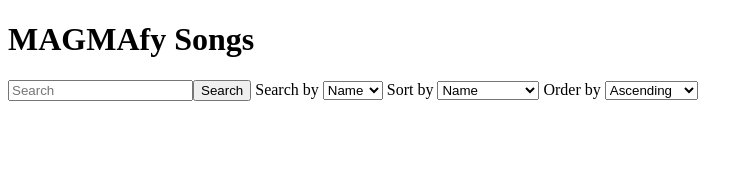
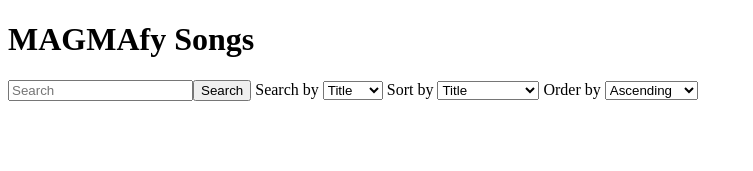
Before and after one commit to mno5865/magma, an Angular app in the folder pdm-ui/: page /users/0/songs in a window 1280 px wide. Shown: the top 171 px of the page, without its empty margins (0-753 px from the left). Built offline with nearby package versions, Linux system fonts and the light colour scheme.

Commit message:
starting working on display

```diff
--- a/pdm-ui/src/app/song.service.ts
+++ b/pdm-ui/src/app/song.service.ts
@@ -1,6 +1,7 @@
 import { Injectable } from '@angular/core';
 import { HttpClient, HttpHeaders } from '@angular/common/http';
 import { Song } from './Song';
+import { SongInView } from './SongInView'
 import {map, Observable } from 'rxjs';
 
 @Injectable({
@@ -43,4 +44,8 @@ export class SongService {
     return this.http.post<number>(this.globalURL+"users/"+userID+"/songs/"+songId, this.httpOptions)
   }
 
+  getOrderedSongs(searchBy: string, searchTerm: string, sortBy: number, order: string): Observable<SongInView[]> {
+    console.log(this.globalURL+"songs/"+searchBy+"/"+searchTerm+"/"+sortBy+"/"+order)
+    return this.http.get<SongInView[]>(this.globalURL+"songs/"+searchBy+"/"+searchTerm+"/"+sortBy+"/"+order)
+  }
 }
--- a/pdm-ui/src/app/songbrowser/songbrowser.component.html
+++ b/pdm-ui/src/app/songbrowser/songbrowser.component.html
@@ -2,35 +2,34 @@
 
 <form onsubmit="return false">
   <input type="text" placeholder="Search" #searchTerm required>
-  <button id="submitter" type="submit" (click)="searchForSongs(searchTerm.value, searchBy.value, sortBy.value,
+  <button id="submitter" type="submit" (click)="searchForSongs(searchBy.value, searchTerm.value, sortBy.value,
   ascendDescend.value)">Search</button>
 
   <span>&nbsp;</span>
 
   <span>Search by </span>
   <select #searchBy required>
-    <option value="name">Name</option>
-    <option value="artist">Artist</option>
-    <option value="album">Album</option>
-    <option value="genre">Genre</option>
+    <option value="bytitle">Title</option>
+    <option value="byartist">Artist</option>
+    <option value="byalbum">Album</option>
+    <option value="bygenre">Genre</option>
   </select>
 
   <span>&nbsp;</span>
 
   <span>Sort by </span>
   <select #sortBy required>
-    <option value="name">Name</option>
-    <option value="artist">Artist</option>
-    <option value="release">Release Year</option>
-    <option value="genre">Genre</option>
+    <option value="1">Title</option>
+    <option value="2">Artist</option>
+    <option value="3">Release Year</option>
+    <option value="4">Genre</option>
   </select>
 
   <span>&nbsp;</span>
 
   <span>Order by </span>
   <select #ascendDescend required>
-    <option value="ascend">Ascending</option>
-    <option value="descend">Descending</option>
+    <option value="ASC">Ascending</option>
+    <option value="DESC">Descending</option>
   </select>
-
 </form>
--- a/pdm-ui/src/app/songbrowser/songbrowser.component.ts
+++ b/pdm-ui/src/app/songbrowser/songbrowser.component.ts
@@ -1,4 +1,6 @@
 import { Component, OnInit } from '@angular/core';
+import { SongService } from '../song.service';
+import { SongInView } from '../SongInView';
 
 @Component({
   selector: 'app-songbrowser',
@@ -6,13 +8,15 @@ import { Component, OnInit } from '@angular/core';
   styleUrls: ['./songbrowser.component.css']
 })
 export class SongbrowserComponent implements OnInit {
-
-  constructor() { }
+  songList: SongInView[] = []
+  constructor(private songService : SongService) { }
 
   ngOnInit(): void {
   }
 
-  searchForSongs(searchTerm: string, searchBy: string, sortBy: string, order: string) {
-    console.log(searchTerm, searchBy, sortBy, order)
+  searchForSongs(searchBy: string, searchTerm: string, sortBy: string, order: string) {
+    this.songService.getOrderedSongs(searchBy, searchTerm, parseInt(sortBy) , order).subscribe(returnView => {
+      this.songList = returnView
+    })
   }
 }
```
